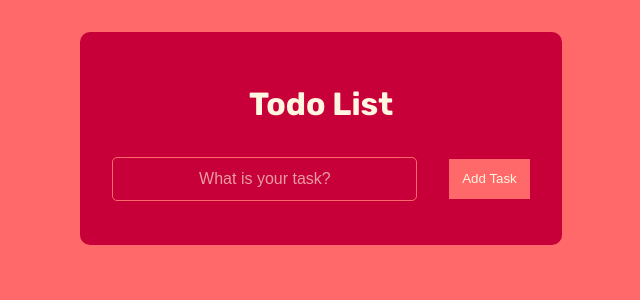
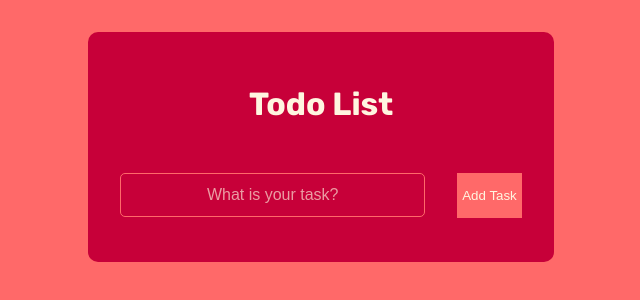
Before and after one commit to Victory-emmanuel/todo-list, a React (Create React App) app: page / in a window 1280 px wide. Shown: the top 300 px of the page, without its empty margins (319-959 px from the left). Built offline with nearby package versions, Linux system fonts and the light colour scheme.

Commit message:
Update TodoForm.js

```diff
--- a/src/components/TodoForm.jsx
+++ b/src/components/TodoForm.jsx
@@ -1,4 +1,5 @@
 import { useState } from "react";
+import styled from "styled-components";
 function TodoForm({ addTodo }) {
   //   Props Usage:
   // Receiving Props:
@@ -21,7 +22,7 @@ function TodoForm({ addTodo }) {
   // Calls the addTodo function (received as a prop) with the current value state, adding a new todo.
   // Resets the value state to an empty string after adding the todo.
   return (
-    <form id="todo-form" onSubmit={handleSubmit}>
+    <SearchForm id="todo-form" onSubmit={handleSubmit}>
       {/* The onSubmit event of the form is set to the handleSubmit function. */}
       <input
         type="text"
@@ -32,8 +33,8 @@ function TodoForm({ addTodo }) {
       {/* Input Field: Controlled Input: The input field's value is controlled by
       the value state. onChange event updates the value state whenever the input
       field's content changes (onChange={(e) => setValue(e.target.value)}). */}
-      <button type="submit">Add Task</button>
-    </form>
+      <Button type="submit">Add Task</Button>
+    </SearchForm>
   );
 }
 
@@ -43,6 +44,26 @@ function TodoForm({ addTodo }) {
 // Both components use the useState hook to manage their respective state (value in TodoForm and todos in TodoWrapper).
 // Props are used to pass down the addTodo function from the parent (TodoWrapper) to the child (TodoForm),
 //  enabling communication between the two components.
+
+const SearchForm = styled.form`
+  display: grid;
+  grid-template-columns: 78% 20%;
+  align-items: center;
+  padding: 0.75rem 1rem;
+  cursor: pointer;
+  width: 100%;
+  margin-top: 1rem;
+  grid-gap: 2%;
+  @media (max-width: 600px) {
+    grid-template-columns: 1fr;
+    justify-content: center;
+    grid-gap: 1rem;
+    // Adjust styles for smaller screens (sm)
+  }
+`;
+const Button = styled.button`
+  padding: 15px 5px;
+`;
 export default TodoForm;
 
 // TodoForm.jsx is a React component that renders a form for adding new todo items.It utilizes the useState hook to manage the state of the input field value.
```
